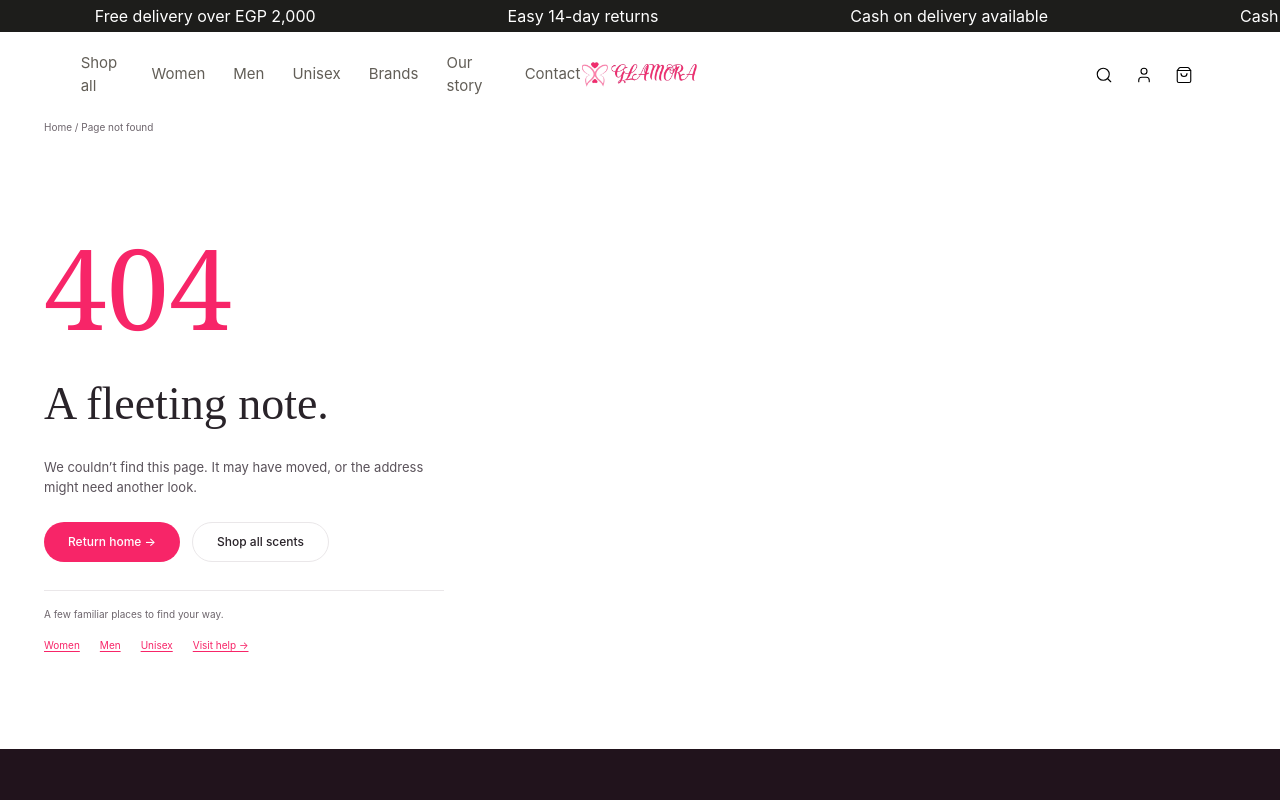
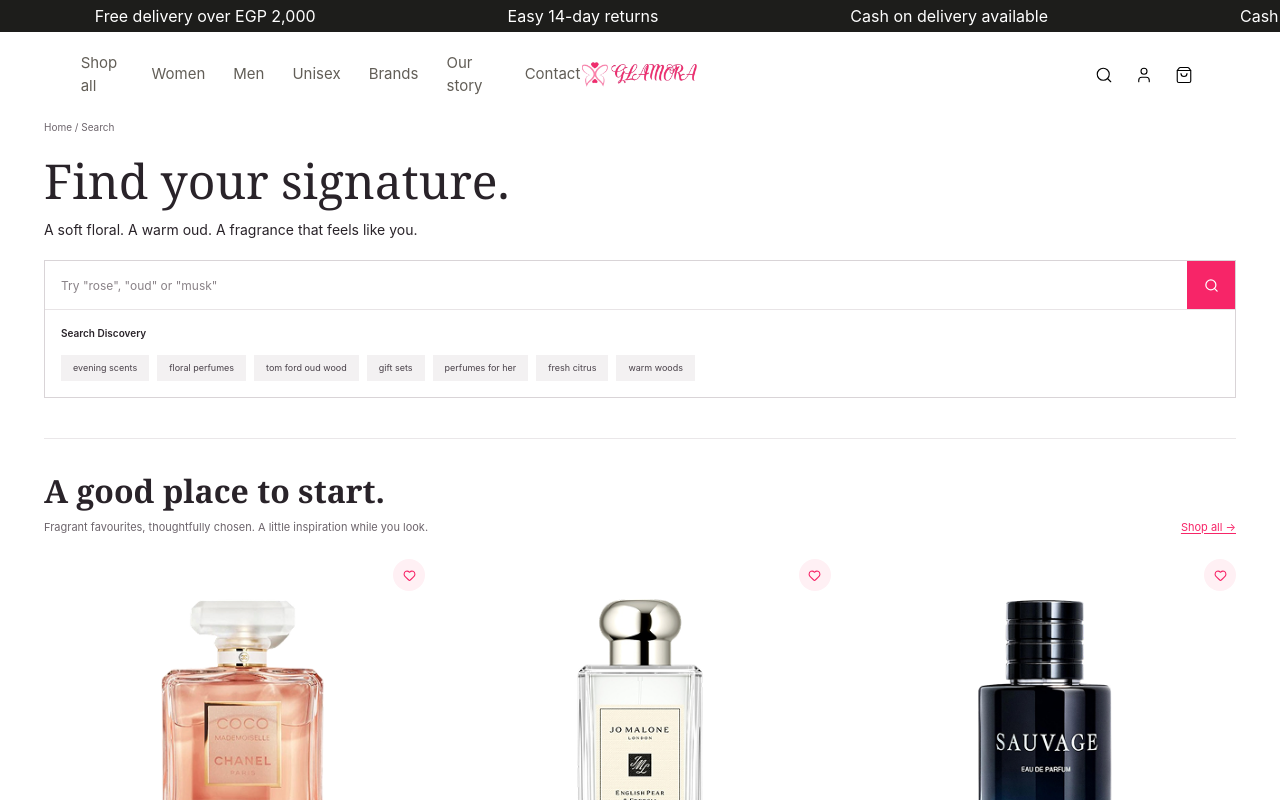
Before and after one commit to laila-272/GLAMORA, a React (Vite) app: page /search in a window 1280 px wide. Shown: the top 800 px of the page. Built offline with nearby package versions, Linux system fonts and the light colour scheme; a web font is replaced by a local one.

Commit message:
feat: add live product search

```diff
--- a/src/App.jsx
+++ b/src/App.jsx
@@ -22,6 +22,8 @@ import SavedScents from "./Pages/Account/SavedScents";
 import Preferences from "./Pages/Account/Preferences";
 import Contact from "./Pages/Account/Contact";
 import NotFound from "./Pages/Account/NotFound";
+import Search from "./Pages/Search";
+
 const router = createBrowserRouter([
   {
     path: "/",
@@ -46,6 +48,7 @@ const router = createBrowserRouter([
       { path: "our-story", element: <OurStory /> },
       { path: "contact", element: <Contact /> },
       { path: "*", element: <NotFound /> },
+      { path: "search", element: <Search /> },
     ],
   },
 ]);
--- a/src/Components/Navbar.jsx
+++ b/src/Components/Navbar.jsx
@@ -335,9 +335,9 @@ export default function Navbar() {
 
             {/* Right: Icons */}
             <div className="flex items-center justify-end gap-1 sm:gap-2.5">
-              <button type="button" aria-label="Search" className={iconButton}>
+              <Link to="/search" aria-label="Search" className={iconButton}>
                 <Search size={18} strokeWidth={1.5} />
-              </button>
+              </Link>
 
               <Link to="/account" aria-label="Account" className={iconButton}>
                 <User size={18} strokeWidth={1.5} />
--- /dev/null
+++ b/src/Pages/Search.jsx
@@ -0,0 +1,288 @@
+import { useMemo, useState } from "react";
+import { Link, useSearchParams } from "react-router-dom";
+import { Heart, Search as SearchIcon } from "lucide-react";
+import { allProducts } from "../data/Brands";
+import { useAccount } from "../Context/AccountContext";
+import { egp } from "../Context/CartContext";
+import "../Styles/Home.css";
+
+const SUGGESTIONS = [
+  "evening scents",
+  "floral perfumes",
+  "tom ford oud wood",
+  "gift sets",
+  "perfumes for her",
+  "fresh citrus",
+  "warm woods",
+];
+const RECOMMENDED_IDS = [8, 10, 9]; // Dior J'adore, YSL Libre, Coco Mademoiselle
+
+// Words that carry no meaning for matching ("floral perfumes" -> "floral").
+const STOPWORDS = new Set([
+  "scent",
+  "scents",
+  "perfume",
+  "perfumes",
+  "fragrance",
+  "fragrances",
+  "for",
+  "the",
+  "a",
+  "and",
+  "of",
+]);
+// Everyday phrases mapped onto the catalogue's own vocabulary (scent family / gender).
+// Aliases match whole words only, so "men" never matches "women".
+const ALIASES = {
+  her: ["women"],
+  him: ["men"],
+  his: ["men"],
+  men: ["men"],
+  man: ["men"],
+  women: ["women"],
+  woman: ["women"],
+  evening: ["oriental", "woody"],
+  warm: ["woody", "oriental"],
+  woods: ["woody"],
+  citrus: ["fresh"],
+  spicy: ["oriental"],
+  amber: ["oriental", "amber"],
+};
+
+const norm = (s) =>
+  s
+    .toLowerCase()
+    .normalize("NFKD")
+    .replace(/[\u0300-\u036f]/g, "")
+    .replace(/[’']/g, "");
+
+function haystack(p) {
+  const text = norm(
+    [
+      p.name,
+      p.brandName,
+      p.note,
+      p.family,
+      p.gender,
+      p.concentration,
+      p.keyNotes,
+      `${p.size}ml`,
+    ]
+      .filter(Boolean)
+      .join(" "),
+  );
+  return { text, words: new Set(text.split(/[^a-z0-9]+/).filter(Boolean)) };
+}
+
+/** Every meaningful word of the query must match name, brand, family, notes, gender, etc. */
+export function searchProducts(query, products = allProducts) {
+  const tokens = norm(query)
+    .split(/[^a-z0-9]+/)
+    .filter((t) => t && !STOPWORDS.has(t));
+  if (!tokens.length) return [];
+  return products.filter((p) => {
+    const { text, words } = haystack(p);
+    return tokens.every((t) =>
+      ALIASES[t] ? ALIASES[t].some((a) => words.has(a)) : text.includes(t),
+    );
+  });
+}
+
+function ProductCard({ product: p }) {
+  const { isSaved, toggleSaved } = useAccount();
+  const liked = isSaved(p.id);
+  return (
+    <article className="relative">
+      <button
+        type="button"
+        onClick={() => toggleSaved(p.id)}
+        aria-pressed={liked}
+        aria-label={
+          liked ? `Remove ${p.name} from saved scents` : `Save ${p.name}`
+        }
+        className="absolute right-0 top-0 z-10 flex h-8 w-8 items-center justify-center rounded-full bg-[#fff0f4]"
+      >
+        <Heart
+          size={13}
+          className={liked ? "fill-[#f72568] text-[#f72568]" : "text-[#f72568]"}
+        />
+      </button>
+      <Link to={`/product/${p.id}`} className="block">
+        <div className="flex h-[260px] items-end justify-center px-4 pt-8 md:h-[340px]">
+          <img
+            src={p.img}
+            alt={p.name}
+            className="max-h-full max-w-full object-contain"
+          />
+        </div>
+        <h3 className="mt-4 font-serif text-[16px] font-semibold leading-tight">
+          {p.name}
+        </h3>
+        <p className="mt-1.5 text-[10px] text-[#888087]">
+          {p.brandName} · {p.note} · {p.size}ml
+        </p>
+        <p className="mt-2 text-[12px] font-semibold">{egp(p.price)}</p>
+      </Link>
+    </article>
+  );
+}
+
+export default function Search() {
+  const [params, setParams] = useSearchParams();
+  const query = (params.get("q") || "").trim();
+  const [input, setInput] = useState(query);
+
+ const run = (q) => {
+   setInput(q);
+   const value = q.trim();
+
+   setParams(value ? { q: value } : {}, { replace: true });
+ };
+  const clear = () => run("");
+
+  const results = useMemo(() => (query ? searchProducts(query) : []), [query]);
+  const recommended = useMemo(
+    () =>
+      RECOMMENDED_IDS.map((id) => allProducts.find((p) => p.id === id)).filter(
+        Boolean,
+      ),
+    [],
+  );
+  const searching = query.length > 0;
+  const shown = searching ? results : recommended;
+
+  return (
+    <main className="mx-auto max-w-[1240px] px-4 pb-20 pt-6 text-[#292329] md:px-6">
+      <nav className="text-[10px] text-[#6d656c]" aria-label="Breadcrumb">
+        <Link to="/" className="hover:underline">
+          Home
+        </Link>{" "}
+        / <span>Search</span>
+      </nav>
+
+      <header className="mt-4">
+        <h1 className="font-serif text-[38px] font-medium leading-tight md:text-[48px]">
+          Find your signature.
+        </h1>
+        <p className="mt-2 text-[14px]">
+          A soft floral. A warm oud. A fragrance that feels like you.
+        </p>
+      </header>
+
+      <div className="mt-5 border border-[#d9d4d7]">
+        <form
+          role="search"
+          onSubmit={(e) => {
+            e.preventDefault();
+            run(input);
+          }}
+          className="flex border-b border-[#e8e4e6]"
+        >
+          <label htmlFor="site-search" className="sr-only">
+            Search perfumes
+          </label>
+          <input
+            id="site-search"
+            type="search"
+            value={input}
+            onChange={(e) => run(e.target.value)}
+            placeholder={'Try "rose", "oud" or "musk"'}
+            autoComplete="off"
+            className="h-12 min-w-0 flex-1 bg-white px-4 text-[12px] outline-none placeholder:text-[#8a8388]"
+          />
+          <button
+            type="submit"
+            aria-label="Search"
+            className="flex h-12 w-12 shrink-0 items-center justify-center bg-[#f72568] text-white"
+          >
+            <SearchIcon size={15} />
+          </button>
+        </form>
+
+        <section className="p-4" aria-labelledby="discovery-title">
+          <h2 id="discovery-title" className="text-[10px] font-semibold">
+            Search Discovery
+          </h2>
+          <ul className="mt-3 flex flex-wrap gap-2">
+            {SUGGESTIONS.map((s) => (
+              <li key={s}>
+                <button
+                  type="button"
+                  onClick={() => run(s)}
+                  className="bg-[#f3f1f2] px-3 py-1.5 text-[9px] text-[#4a424a] hover:bg-[#ece8ea]"
+                >
+                  {s}
+                </button>
+              </li>
+            ))}
+          </ul>
+        </section>
+      </div>
+
+      <hr className="mt-10 border-[#eae7e9]" />
+
+      <section className="mt-8" aria-live="polite">
+        <div className="flex flex-wrap items-end justify-between gap-x-6 gap-y-2">
+          <div>
+            <h2 className="font-serif text-[28px] font-semibold leading-tight md:text-[32px]">
+              {searching ? "Search results" : "A good place to start."}
+            </h2>
+            <p className="mt-2 text-[11px] text-[#6d656c]">
+              {searching
+                ? `${results.length} ${results.length === 1 ? "result" : "results"} for “${query}”`
+                : "Fragrant favourites, thoughtfully chosen. A little inspiration while you look."}
+            </p>
+          </div>
+          {searching ? (
+            <button
+              type="button"
+              onClick={clear}
+              className="text-[11px] text-[#f72568] underline underline-offset-2"
+            >
+              Clear search
+            </button>
+          ) : (
+            <Link
+              to="/shop"
+              className="text-[11px] text-[#f72568] underline underline-offset-2"
+            >
+              Shop all →
+            </Link>
+          )}
+        </div>
+
+        {shown.length === 0 ? (
+          <div className="py-16 text-center">
+            <p className="font-serif text-[22px]">
+              No scents matched “{query}”.
+            </p>
+            <p className="mt-2 text-[12px] text-[#6d656c]">
+              Try a brand, a note or a scent family — or browse everything.
+            </p>
+            <div className="mt-4 flex justify-center gap-5 text-[12px]">
+              <button
+                type="button"
+                onClick={clear}
+                className="text-[#f72568] underline underline-offset-2"
+              >
+                Clear search
+              </button>
+              <Link
+                to="/shop"
+                className="text-[#f72568] underline underline-offset-2"
+              >
+                Shop all →
+              </Link>
+            </div>
+          </div>
+        ) : (
+          <div className="mt-6 grid grid-cols-2 gap-x-6 gap-y-12 md:grid-cols-3">
+            {shown.map((p) => (
+              <ProductCard key={p.id} product={p} />
+            ))}
+          </div>
+        )}
+      </section>
+    </main>
+  );
+}
```
